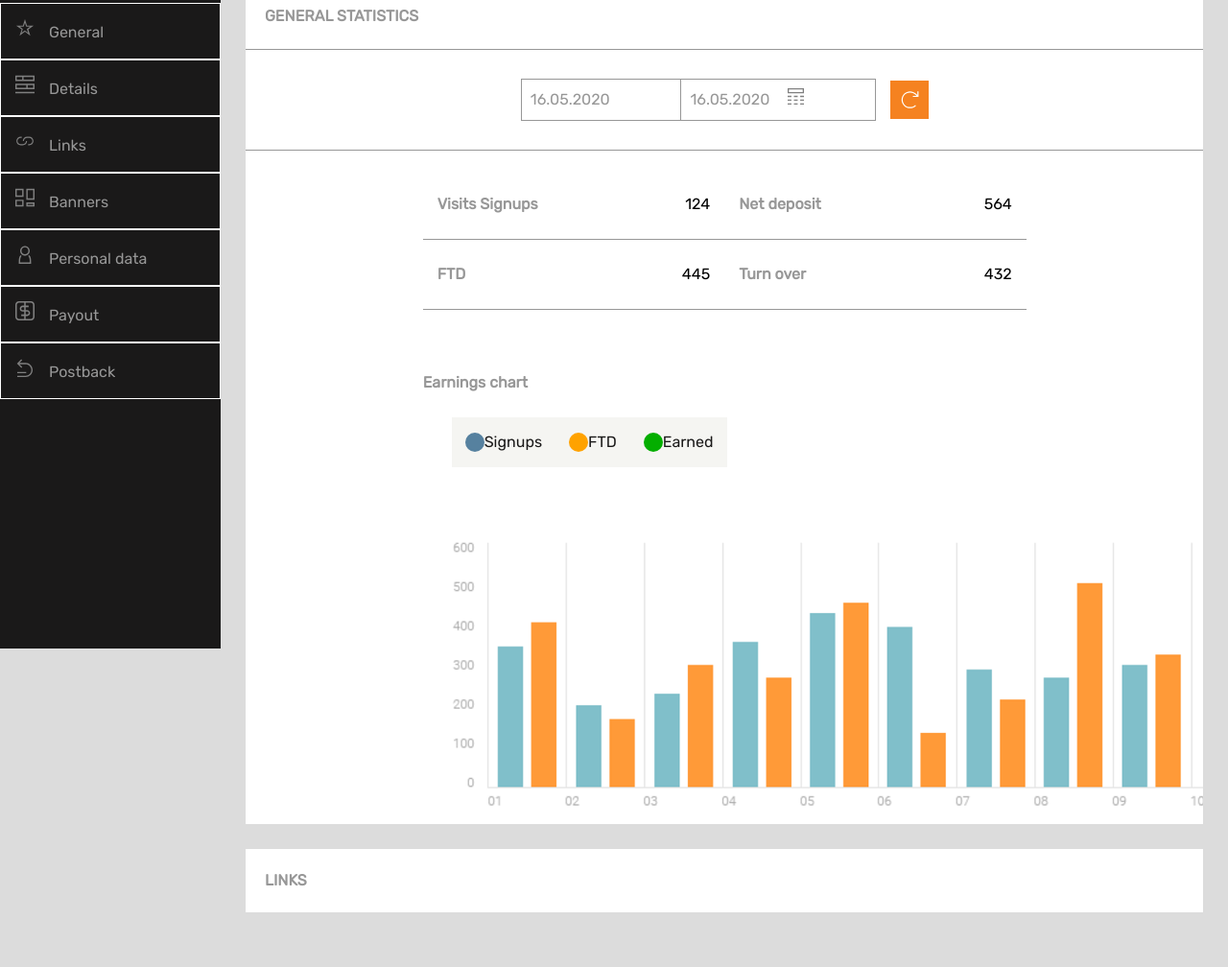
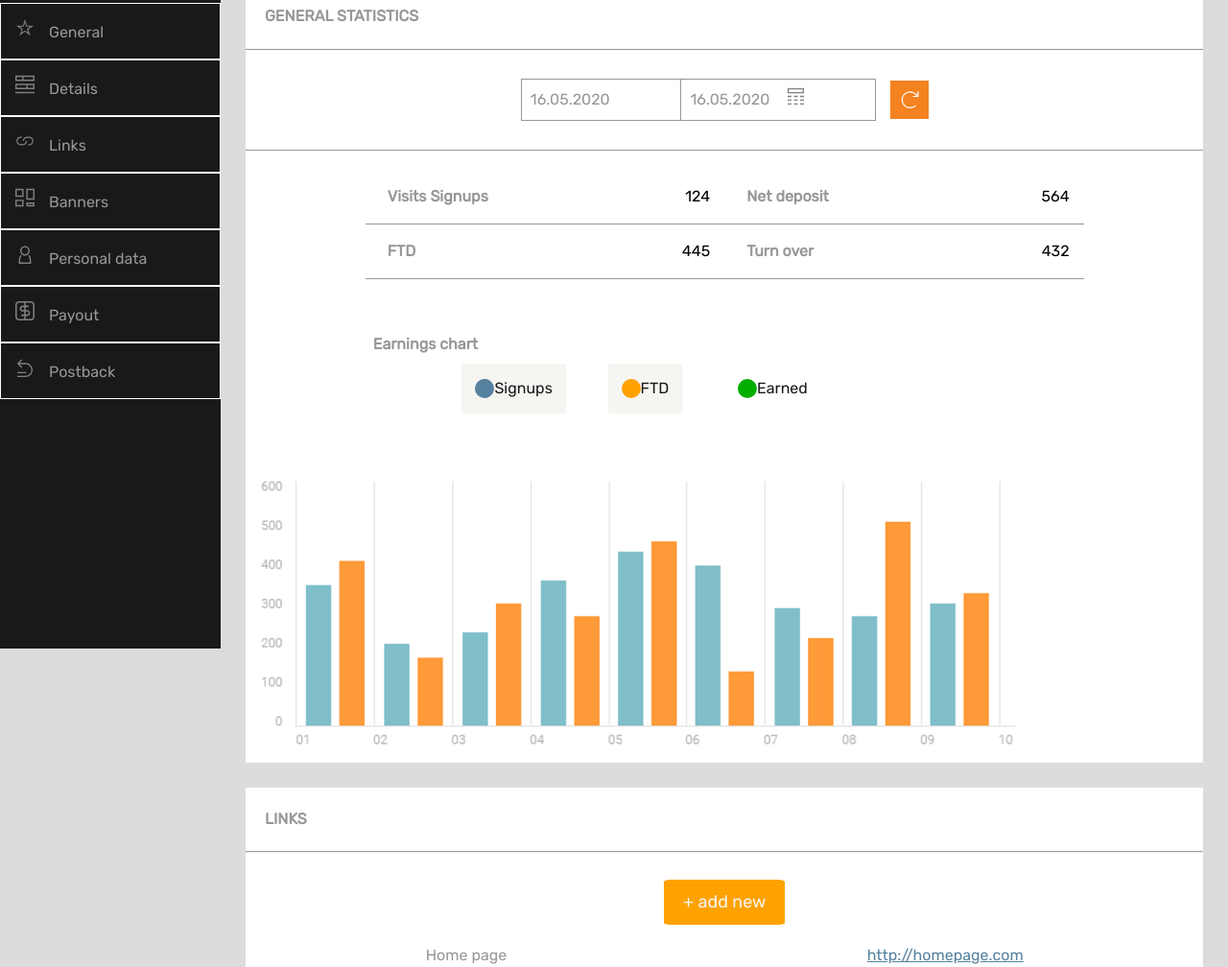
Before and after one commit to tomecky1/solo-project, a website: page index.html in a window 1280 px wide. Shown: the part 124-1132 px from the top of the page at 96% size. Before the commit the page ends 1075 px from the top, so only its background shows below. Drawn offline with Linux system fonts and the light colour scheme; a web font is replaced by a local one.

Commit message:
Add new links and fixes

```diff
--- a/index.html
+++ b/index.html
@@ -99,27 +99,32 @@
             <div class="d-flex row">
               <p class="thick">Earnings chart</p>
             </div>
-            <div class="button-wrapper d-flex col-md-6 py-2 justify-content-between align-items-center">
-              <div class="button d-flex justify-content-between align-items-center">
+            <div class="button-wrapper">
+              <div class="container">
+                <div class="row">
+                  <div class="button d-flex justify-content-around align-items-center">
                     <div class="button-color-1">
                     </div>
                     <span class="button-name">
                       Signups
                     </span>
                   </div>
-              <div class="button d-flex justify-content-between align-items-center">
+                  <div class="button d-flex justify-content-around align-items-center">
                     <div class="button-color-2">
                     </div>
                     <span class="button-name">
                       FTD
                     </span>
                   </div>
-              <div class="button d-flex justify-content-between align-items-center">
+                  <div class="button button-earned d-flex justify-content-around align-items-center">
                     <div class="button-color-3">
                     </div>
                     <span class="button-name">
                       Earned
                     </span>
+                  </div>
+                </div>
+              </div>
               </div>
             </div>
             <br><br>
@@ -131,6 +136,20 @@
   </section>
   <section class="links-section">
     <h4>LINKS</h4>
+    <hr>
+    <div class="button-new-wrapper">
+      <div class="button-new">
+        + add new
+      </div>
+    </div>
+    <div class="links-wrapper">
+      <div class="link-name">
+        Home page
+      </div>
+      <div class="links-link">
+        <a href="#">http://homepage.com</a>
+      </div>
+    </div>
   </section>
 </body>
 </html>
--- a/sass/style.scss
+++ b/sass/style.scss
@@ -28,8 +28,8 @@ body {
     width: 100%;
     max-width: 1170px;
     margin: 0 auto;
-    padding-left: 20%;
-    padding-right: 20%;
+    padding-left: 14%;
+    padding-right: 14%;
 
 }
 .container-fluid {
@@ -138,7 +138,7 @@ h3 {
 }
 .date-one, .date-two {
     padding: 1% 8% 1% 1%;
-    border: #979797 solid 1px;
+    border: solid 1px $paragraph-color;
 }
 .date-two {
     border-left: 0;
@@ -148,6 +148,7 @@ h4 {
 }
 .thick {
     font-weight: bold;
+    margin: 8px;
 }
 .content {
     border-bottom: #979797 solid 1px;
@@ -183,9 +184,18 @@ h4 {
 .value {
     color: $values-color;
 }
+.button-wrapper {
+    display: flex;
+    justify-content: center;
+    align-items: center;
+}
 .button {
     background-color: #F5F5F2;
     padding: 14px;
+    margin-right: 8%;
+}
+.button-earned {
+    background: white;
 }
 .button-color-1 {
     display: inline;
@@ -217,3 +227,31 @@ h4 {
     margin-right: 2%;
     margin-top: 2%;
 }
+hr {
+    color: $paragraph-color;
+}
+.links-wrapper {
+    display: flex;
+    justify-content: space-around;
+    align-items: center;
+}
+.button-new-wrapper {
+    display: flex;
+    justify-content: center;
+    align-items: center;
+}
+.button-new {
+    padding: 10px 20px;
+    background-color: #FFA200;
+    color: #F5F5F2;
+    font-family: $paragraph-font;
+    font-size: 18px;
+    margin: 20px 20px;
+    border-radius: 5%;
+    //width: 140px;
+}
+.links-link a {
+    color: #56819F;
+    font-family: $paragraph-font;
+
+}
```
Also changed, not shown: css/style.css, 1 other file. Lines whose indentation alone changed are shown as unchanged.
